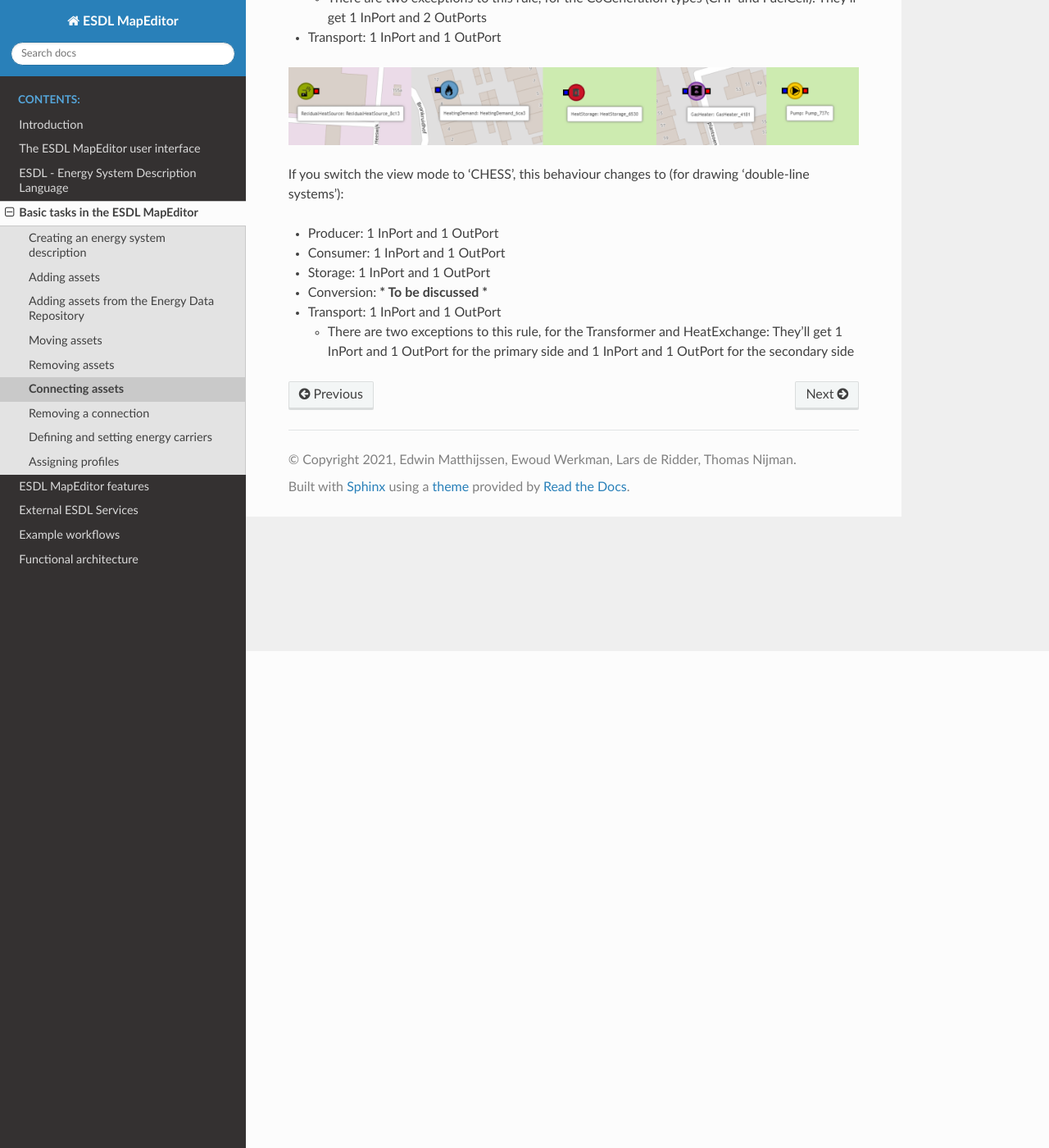
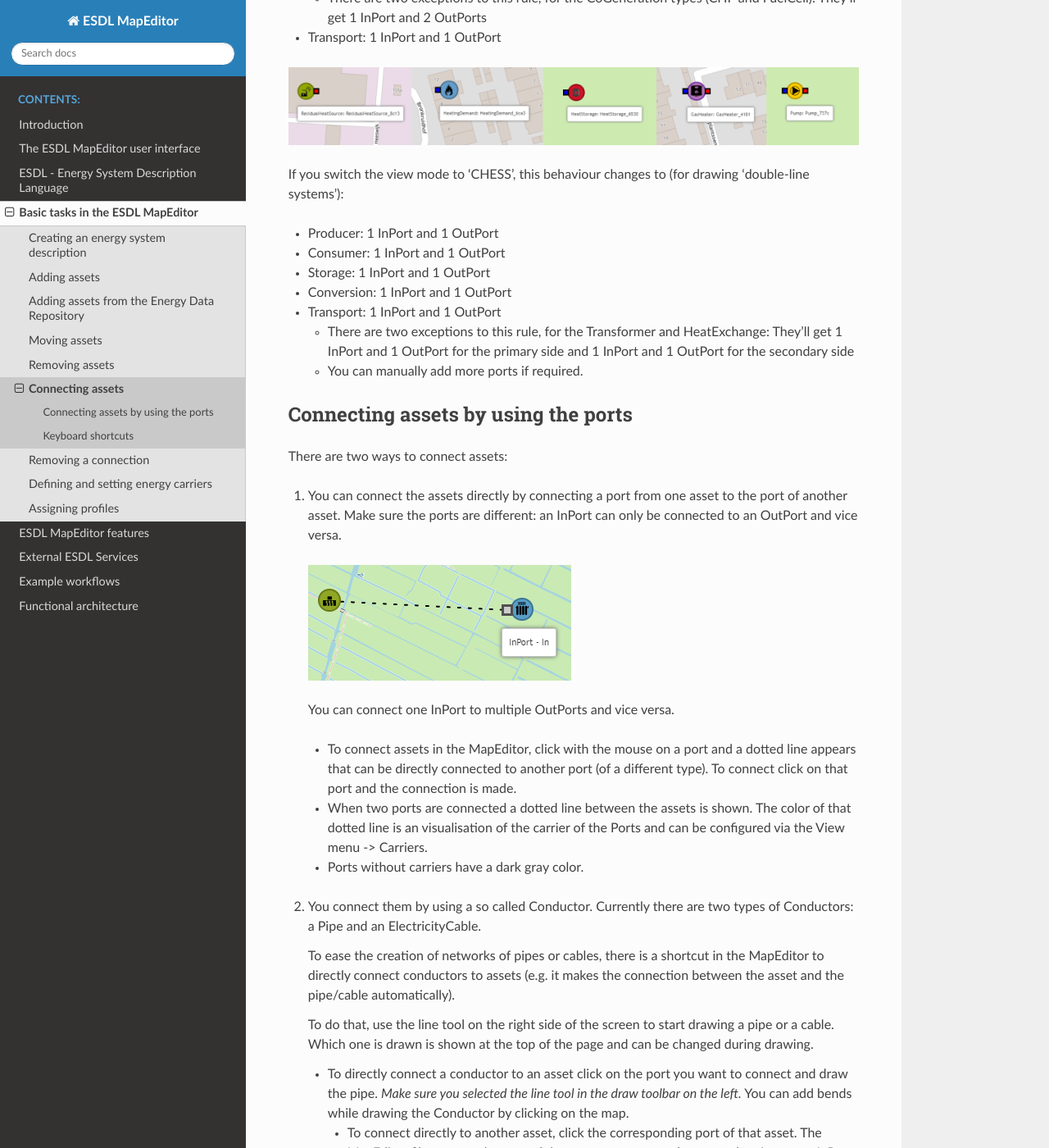
Before and after one commit to ESDLMapEditorESSIM/ESDLMapEditorDocumentation, a Sphinx documentation site: the page built from docs/source/basic_tasks/connecting_assets.rst, in a window 1280 px wide and 1400 px high, scrolled down 606 px. Shown: the whole window at 82% size. Built offline with Sphinx 7.4.7 and the Read the Docs theme 2.0.0, drawn with Linux system fonts in a browser that asks for light colours; some of the changed text lies outside the part shown.

Commit message:
Update connecting assets section with shortcuts

```diff
--- a/docs/source/basic_tasks/connecting_assets.rst
+++ b/docs/source/basic_tasks/connecting_assets.rst
@@ -31,8 +31,64 @@ If you switch the view mode to 'CHESS', this behaviour changes to (for drawing '
 * Producer: 1 InPort and 1 OutPort
 * Consumer: 1 InPort and 1 OutPort
 * Storage: 1 InPort and 1 OutPort
-* Conversion: *** To be discussed ***
+* Conversion: 1 InPort and 1 OutPort
 * Transport: 1 InPort and 1 OutPort
 
   * There are two exceptions to this rule, for the Transformer and HeatExchange: They'll get 1 InPort and 1 OutPort
     for the primary side and 1 InPort and 1 OutPort for the secondary side
+  * You can manually add more ports if required.
+
+
+Connecting assets by using the ports
+------------------------------------
+
+There are two ways to connect assets:
+
+1. You can connect the assets directly by connecting a port from one asset to the port of
+   another asset. Make sure the ports are different: an InPort can only be connected to an OutPort and vice versa.
+
+   .. image:: images/mapeditor_basictask_connect_ports.png
+     :alt: Connecting two asset by clicking on the ports.
+
+   You can connect one InPort to multiple OutPorts and vice versa.
+
+  * To connect assets in the MapEditor, click with the mouse on a port and a dotted line appears that can be directly
+    connected to another port (of a different type). To connect click on that port and the connection is made.
+  * When two ports are connected a dotted line between the assets is shown. The color of that dotted line is an
+    visualisation of the carrier of the Ports and can be configured via the View menu -> Carriers.
+  * Ports without carriers have a dark gray color.
+
+2. You connect them by using a so called Conductor. Currently there are two types of Conductors: a Pipe and an ElectricityCable.
+
+   To ease the creation of networks of pipes or cables, there is a shortcut in the MapEditor to directly connect conductors to
+   assets (e.g. it makes the connection between the asset and the pipe/cable automatically).
+
+   To do that, use the line tool on the right side of the screen to
+   start drawing a pipe or a cable. Which one is drawn is shown at the top of the page and can be changed during drawing.
+
+   * To directly connect a conductor to an asset click on the port you want to connect and draw the pipe. *Make sure you
+     selected the line tool in the draw toolbar on the left.* You can add bends while drawing the Conductor by clicking on
+     the map.
+
+     * To connect directly to another asset, click the corresponding port of that asset. The MapEditor filters out only ports
+       of the correct type, e.g. when start drawing on an InPort (gray square), only OutPorts (black squares) are shown.
+     * To end the pipe/cable somewhere else on the map, click the last point of the line again to end drawing.
+
+
+    .. image:: images/mapeditor_basictask_connect_assets.png
+      :alt: Connecting two asset by using the Line tool
+
+  If you quickly want to connect two assets, you can also the Ctrl key: do Control+Click on a port. It will then start
+  to draw a port/cable directly, without selecting the line draw button from the toolbar first.
+
+Keyboard shortcuts
+------------------
+
+   * There are a few keyboard shortcuts to speed up drawing cables and pipes:
+
+     * Press the Ctrl-key before clicking a port (Ctrl + click), will directly turn on pipe/cable drawing.
+     * Press 'c' to draw a cable,
+     * Press 'p' to draw a pipe,
+     * Press 'a' to draw the last selected asset in the menu bar directly.
+
+     Make sure the map has focus to capture these shortcut keys, e.g. by clicking on the map itself first if that is not the case.
```
Also changed, not shown: docs/source/basic_tasks/images/mapeditor_basictask_connect_assets.png (added), docs/source/basic_tasks/images/mapeditor_basictask_connect_ports.png (added).
